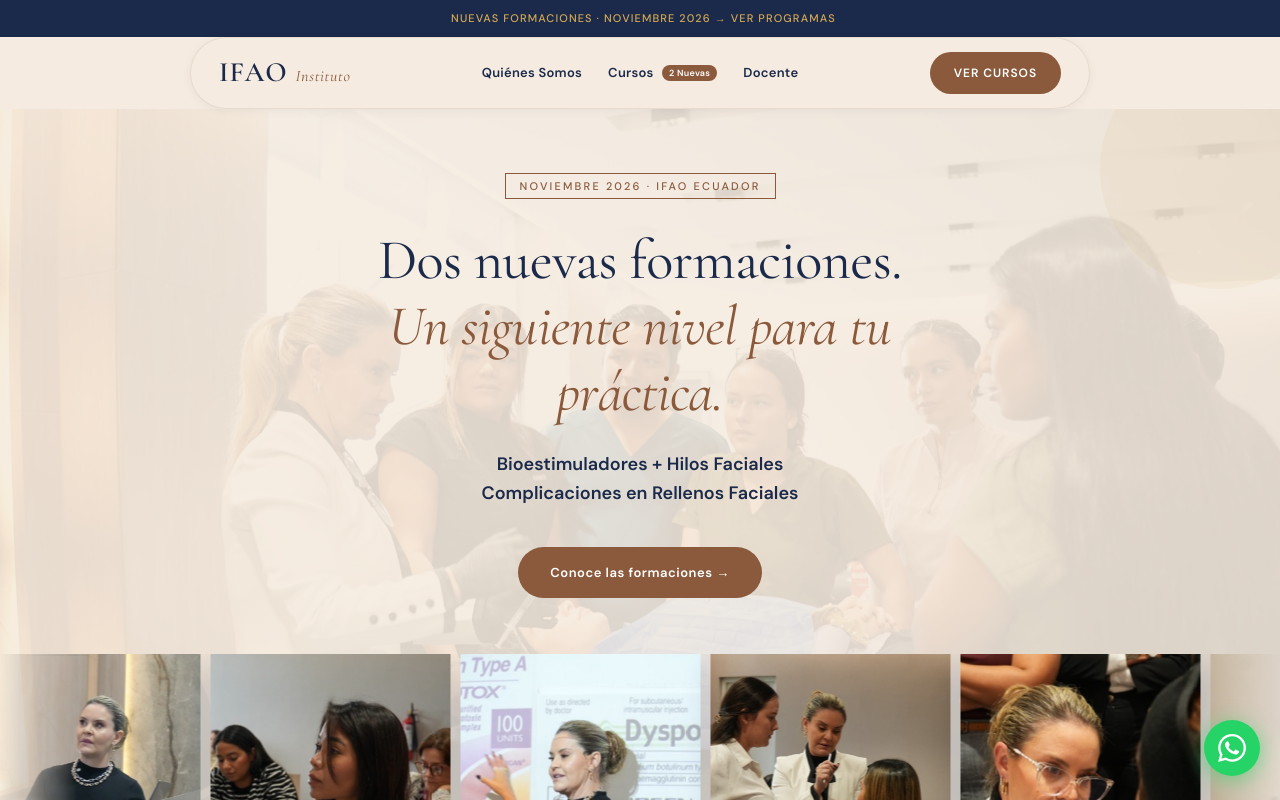
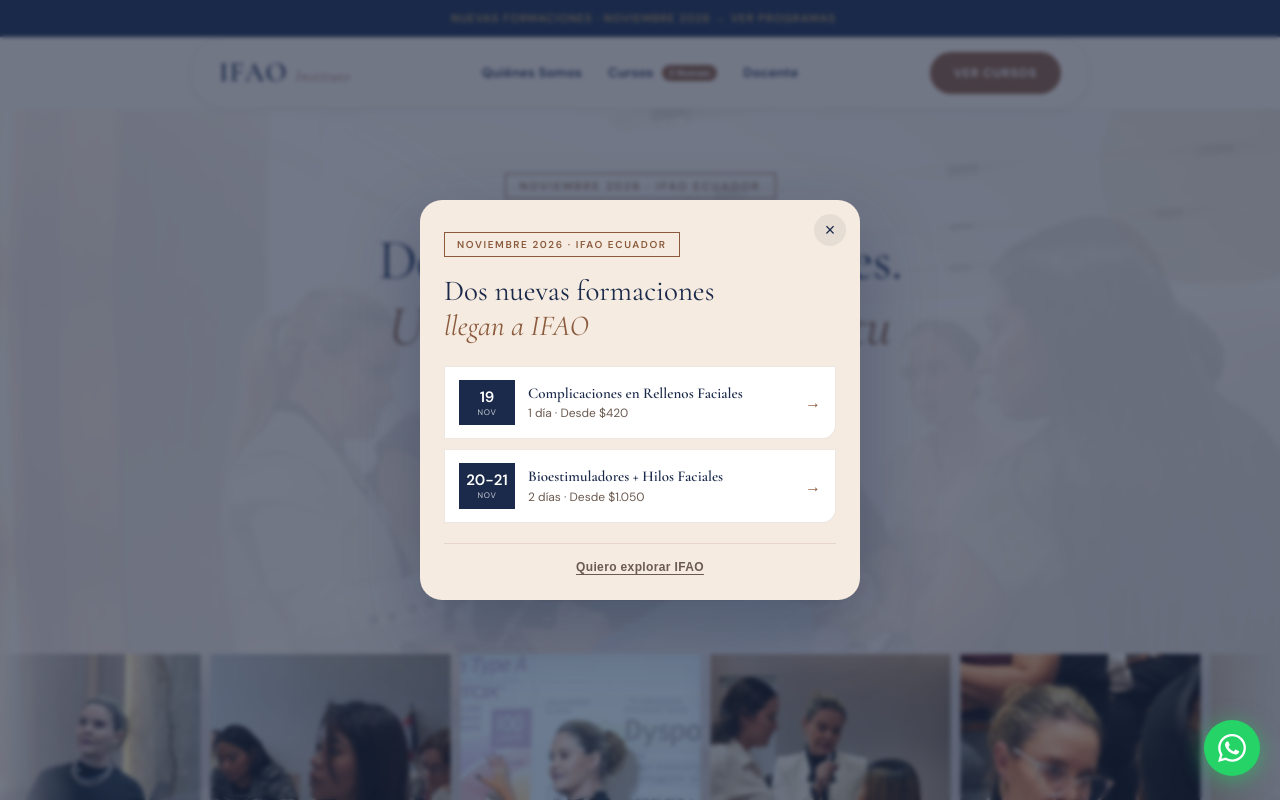
Before and after one commit to ifaoinstituto/curso-start-hof, a website: page index.html in a window 1280 px wide. Shown: the top 800 px of the page. Drawn offline with nearby package versions, Linux system fonts and the light colour scheme.

Commit message:
Agregar ventana modal de bienvenida en home con las 2 nuevas formaciones y opcion de explorar

```diff
--- a/index.html
+++ b/index.html
@@ -347,9 +347,62 @@ footer { background: var(--navy); padding: 48px var(--px) 28px; }
 @media (min-width: 1500px) {
   :root { --px: calc(50vw - 660px); }
 }
+
+/* ─── WELCOME MODAL ─── */
+.welcome-modal { position: fixed; inset: 0; z-index: 300; display: flex; align-items: center; justify-content: center; padding: 20px; opacity: 0; visibility: hidden; transition: opacity 0.35s ease, visibility 0.35s ease; }
+.welcome-modal.open { opacity: 1; visibility: visible; }
+.welcome-modal-backdrop { position: absolute; inset: 0; background: rgba(27,42,74,0.6); backdrop-filter: blur(2px); -webkit-backdrop-filter: blur(2px); }
+.welcome-modal-card { position: relative; z-index: 2; width: 100%; max-width: 440px; max-height: 88vh; overflow-y: auto; background: var(--nude); border-radius: 22px; padding: 32px 24px 26px; box-shadow: 0 30px 70px rgba(27,42,74,0.35); transform: translateY(16px) scale(0.98); transition: transform 0.35s ease; }
+.welcome-modal.open .welcome-modal-card { transform: translateY(0) scale(1); }
+.welcome-close { position: absolute; top: 14px; right: 14px; width: 32px; height: 32px; border-radius: 50%; border: none; background: rgba(27,42,74,0.07); color: var(--navy); font-size: 18px; line-height: 1; cursor: pointer; display: flex; align-items: center; justify-content: center; -webkit-tap-highlight-color: transparent; }
+.welcome-tag { font-size: 10px; font-weight: 600; letter-spacing: 0.16em; text-transform: uppercase; color: var(--terra); border: 1px solid var(--terra); display: inline-block; padding: 5px 12px; margin-bottom: 16px; }
+.welcome-title { font-family: var(--serif); font-size: clamp(23px, 6vw, 29px); font-weight: 400; color: var(--navy); line-height: 1.22; margin-bottom: 22px; }
+.welcome-title em { font-style: italic; color: var(--terra); }
+.welcome-courses { display: flex; flex-direction: column; gap: 10px; margin-bottom: 20px; }
+.welcome-course { display: flex; align-items: center; gap: 13px; background: var(--white); border: 1px solid rgba(139,90,60,0.15); border-radius: 0 0 14px 0; padding: 13px 14px; text-decoration: none; transition: border-color 0.2s, transform 0.2s; }
+.welcome-course:hover { border-color: var(--terra); transform: translateX(2px); }
+.welcome-course-date { flex-shrink: 0; display: flex; flex-direction: column; align-items: center; justify-content: center; min-width: 56px; font-family: var(--sans); color: var(--white); background: var(--navy); padding: 8px 6px; text-align: center; line-height: 1.2; }
+.welcome-course-date .wcd-num { font-size: 15px; font-weight: 700; }
+.welcome-course-date .wcd-mo { font-size: 8px; letter-spacing: 0.08em; text-transform: uppercase; opacity: 0.75; margin-top: 2px; }
+.welcome-course-info { flex: 1; min-width: 0; }
+.welcome-course-info h3 { font-family: var(--serif); font-size: 15px; font-weight: 600; color: var(--navy); line-height: 1.25; margin-bottom: 3px; }
+.welcome-course-info p { font-size: 12px; color: var(--text-muted); }
+.welcome-course-arrow { flex-shrink: 0; color: var(--terra); font-size: 16px; }
+.welcome-explore { display: block; width: 100%; text-align: center; background: none; border: none; border-top: 1px solid rgba(139,90,60,0.15); padding-top: 16px; font-size: 12px; font-weight: 600; letter-spacing: 0.03em; color: var(--text-muted); text-decoration: underline; text-underline-offset: 3px; cursor: pointer; -webkit-tap-highlight-color: transparent; }
+.welcome-explore:hover { color: var(--navy); }
+body.modal-open { overflow: hidden; }
 </style>
 </head>
 <body>
+
+<!-- WELCOME MODAL -->
+<div class="welcome-modal" id="welcome-modal">
+  <div class="welcome-modal-backdrop" id="welcome-backdrop"></div>
+  <div class="welcome-modal-card">
+    <button class="welcome-close" id="welcome-close" type="button" aria-label="Cerrar">&times;</button>
+    <div class="welcome-tag">Noviembre 2026 · IFAO Ecuador</div>
+    <h2 class="welcome-title">Dos nuevas formaciones<br><em>llegan a IFAO</em></h2>
+    <div class="welcome-courses">
+      <a href="/curso-complicaciones" class="welcome-course" id="welcome-link-1">
+        <div class="welcome-course-date"><span class="wcd-num">19</span><span class="wcd-mo">Nov</span></div>
+        <div class="welcome-course-info">
+          <h3>Complicaciones en Rellenos Faciales</h3>
+          <p>1 día · Desde $420</p>
+        </div>
+        <div class="welcome-course-arrow">→</div>
+      </a>
+      <a href="/curso-bioestimuladores" class="welcome-course" id="welcome-link-2">
+        <div class="welcome-course-date"><span class="wcd-num">20-21</span><span class="wcd-mo">Nov</span></div>
+        <div class="welcome-course-info">
+          <h3>Bioestimuladores + Hilos Faciales</h3>
+          <p>2 días · Desde $1.050</p>
+        </div>
+        <div class="welcome-course-arrow">→</div>
+      </a>
+    </div>
+    <button class="welcome-explore" id="welcome-explore" type="button">Quiero explorar IFAO</button>
+  </div>
+</div>
 
 <!-- ANNOUNCEMENT BAR -->
 <a href="#cursos" class="bar">
@@ -716,6 +769,35 @@ document.querySelectorAll('.fade-up').forEach(function(el) {
 })();
 </script>
 
+<script>
+(function() {
+  var modal = document.getElementById('welcome-modal');
+  if (!modal) return;
+  var KEY = 'ifao_welcome_seen';
+  var seen = false;
+  try { seen = sessionStorage.getItem(KEY); } catch (e) {}
+  if (seen) return;
+
+  function openModal() {
+    modal.classList.add('open');
+    document.body.classList.add('modal-open');
+  }
+  function closeModal() {
+    modal.classList.remove('open');
+    document.body.classList.remove('modal-open');
+    try { sessionStorage.setItem(KEY, '1'); } catch (e) {}
+  }
+
+  setTimeout(openModal, 500);
+  document.getElementById('welcome-close').addEventListener('click', closeModal);
+  document.getElementById('welcome-backdrop').addEventListener('click', closeModal);
+  document.getElementById('welcome-explore').addEventListener('click', closeModal);
+  document.getElementById('welcome-link-1').addEventListener('click', closeModal);
+  document.getElementById('welcome-link-2').addEventListener('click', closeModal);
+  document.addEventListener('keydown', function(e) { if (e.key === 'Escape') closeModal(); });
+})();
+</script>
+
 <script src="https://player.vimeo.com/api/player.js"></script>
 <script>
 (function(){
```
